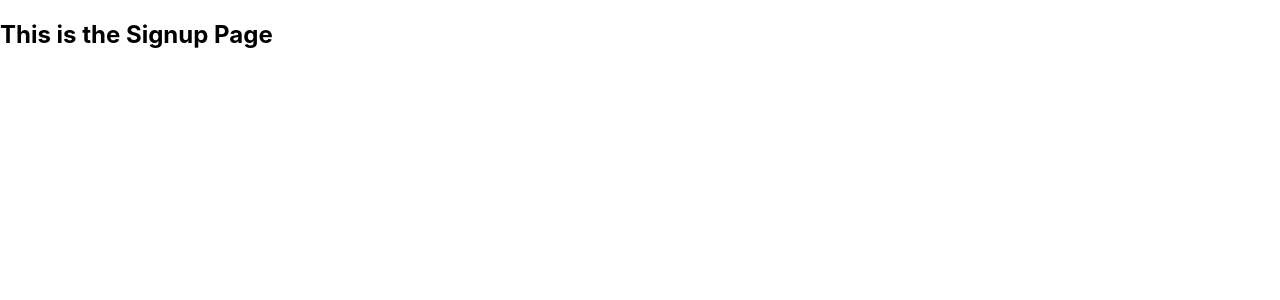
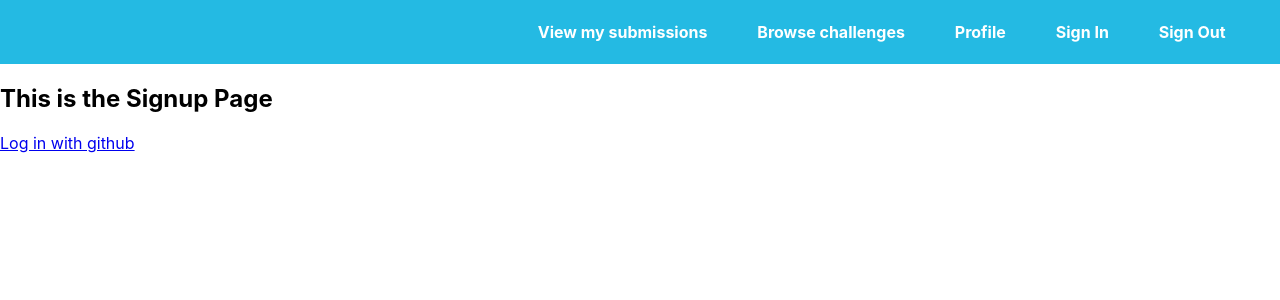
Before and after one commit to mcbadger88/real-code-problems-frontend, a React (Create React App) app in the folder react-app/: page /signup in a window 1280 px wide. Shown: the top 300 px of the page. Built offline with nearby package versions, Linux system fonts and the light colour scheme; no server answers.

Commit message:
added links for authorization to the front-end

```diff
--- a/react-app/package.json
+++ b/react-app/package.json
@@ -6,6 +6,9 @@
     "@testing-library/jest-dom": "^4.2.4",
     "@testing-library/react": "^9.3.2",
     "@testing-library/user-event": "^7.1.2",
+    "axios": "^0.19.0",
+    "dotenv": "^8.2.0",
+    "ejs": "^3.0.1",
     "react": "^16.12.0",
     "react-dom": "^16.12.0",
     "react-router-dom": "^5.1.2",
--- a/react-app/src/components/NavBar/NavBar.jsx
+++ b/react-app/src/components/NavBar/NavBar.jsx
@@ -9,9 +9,10 @@ const NavBar = () => {
             <ul className='links'>
                 <li><NavLink class={styles.NavLink} to={"/candidates/:id/attempts"}>View my submissions</NavLink></li>
                 <li><NavLink class={styles.NavLink} to={"/challenges"}>Browse challenges</NavLink></li>
+                {console.log(process.env.REACT_APP_BACKEND_BASE_URL)}
                 <li><NavLink class={styles.NavLink} to={"/candidates/:id"}>Profile</NavLink></li>
                 <li><NavLink class={styles.NavLink} to={"/signup"}>Sign In</NavLink></li>
-                <li><NavLink class={styles.NavLink} to={"/signup"}>Sign Out</NavLink></li>
+                <li ><a class={styles.NavLink} href={`${process.env.REACT_APP_BACKEND_BASE_URL}/user/logout`}> Sign Out</a> </li>
             </ul>
         </nav>
     )
--- a/react-app/src/pages/SignUp.js
+++ b/react-app/src/pages/SignUp.js
@@ -1,9 +1,13 @@
 import React from 'react';
+import NavBar from '../components/NavBar/NavBar'
 
 const SignUp = () => {
-    console.log('something shown in here')
     return(
+        <>
+        <NavBar />
         <h2>This is the Signup Page</h2>
+        <a href={`${process.env.REACT_APP_BACKEND_BASE_URL}/user/gitauth`}>Log in with github</a>
+        </>
     )
 }
 
```
Also changed, not shown: react-app/src/App.js (+22 -0 lines), 2 other files (tests, documents, lock files or other folders).
